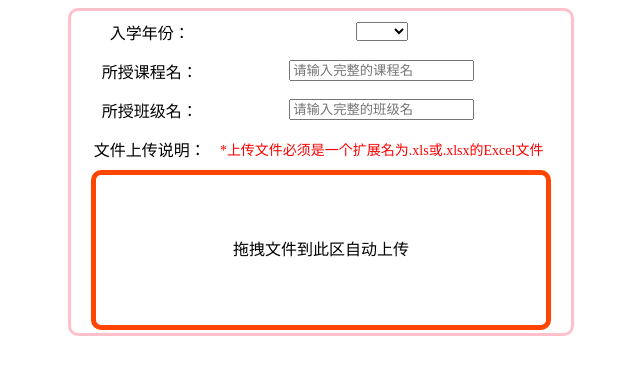
After one commit to zqqian/roster, a PHP site: page /roster/import.php in a window 1280 px wide. The commit adds this page. Shown: the top 375 px of the page, without its empty margins (319-959 px from the left). Run offline with PHP 8.4, Linux system fonts and the light colour scheme.

Commit message:
导入代码更新
1.导入页面链接至用户界面
2.新加导入页面（前端显示页面代码）
3.新加导入页面（后端上传文件代码）
1,2已完成，3等待接入登录信息
待完成事项：向数据库存入课程信息，班级信息，上传Excel表格中的学生信息

```diff
--- /dev/null
+++ b/import.php
@@ -0,0 +1,175 @@
+<!doctype html>
+<html lang="en">
+<head>
+    <meta charset="UTF-8">
+    <title>导入学生信息</title>
+	<script src="js/jquery-3.2.1.js"></script>
+	<style>
+        span{
+            color: red;
+            font-size: 14px;
+        }
+        td{
+            height: 35px;
+            text-align: center;
+            font-size: 16px;
+        }
+        #importForm{
+            width:500px;
+            margin:0 auto;
+            display: block;
+            border:pink solid 3px;
+            border-radius: 10px;
+        }
+        #importTable{
+            margin:0 auto;
+        }
+        .box{
+            width:450px;
+            height:150px;
+            line-height: 150px;
+            border: orangered solid 5px;
+            margin: 0 auto;
+            border-radius: 10px;
+        }
+        .over{
+            width:450px;
+            height:150px;
+            border: orangered dashed  5px;
+            background: lightgoldenrodyellow;
+            border-radius: 10px;
+        }
+	</style>
+</head>
+<script>
+    //拖拽事件的设定
+    $(document).on({
+        dragenter:function(e){//当被拖拽元素进入目标元素时触发
+            e.preventDefault();
+            $(".box").addClass('over');
+        },
+        dragover:function(e){//当被拖拽元素在目标元素上移动时触发
+            e.preventDefault();
+            $(".box").addClass('over');
+        },
+        dragleave:function(e){//当被拖拽元素离开目标元素时触发
+            e.preventDefault();//移除原有浏览器监听效果
+            $(".box").removeClass("over");
+        },
+        drop:function(e){//当被拖拽元素在目标元素上移动时触发
+            e.preventDefault();
+            $(".box").removeClass('over');
+        }
+    });
+</script>
+<body>
+
+    <form id="importForm" action="#"  method="post" enctype="multipart/form-data">
+        <table id="importTable">
+            <tr>
+            <td>入学年份：</td>
+            <td>
+                <select name="year" id="enterYear" >
+                     <option value="" selected></option>
+                    <?php
+                        for($i=2010;$i<=2024;$i++)
+                        echo "<option value='$i'>$i</option>";
+                    ?>
+                </select>
+            </td>
+            </tr>
+
+            <tr>
+                <td>所授课程名：</td>
+                <td><input type="text" name="course" id="course" placeholder="请输入完整的课程名"></td>
+            </tr>
+
+            <tr>
+                <td>所授班级名：</td>
+                <td><input type="text" name="className" id="className" placeholder="请输入完整的班级名"></td>
+            </tr>
+
+            <tr>
+                <td>文件上传说明：</td>
+                <td>
+                    <div id="showExample">
+                        <span>*上传文件必须是一个扩展名为.xls或.xlsx的Excel文件<span>
+                                <!--
+
+
+                                这里再加一个有标准格式的Excel文件，加上类似淘宝放大镜的效果用于提示
+
+
+
+                                -->
+                    </div>
+                </td>
+            </tr>
+
+            <tr>
+                <td colspan="2"><!--拖拽框-->
+                    <center>
+                        <div class="box" id="target_box">
+                        拖拽文件到此区自动上传
+                        </div>
+                    </center>
+                </td>
+            </tr>
+        <!--使用表单上传文件
+        <input type="file"  name="file" id="file"
+               accept="application/vnd.ms-excel,application/vnd.openxhrformats-officedocument.spreadsheetml.sheet">
+        <input type="submit" value="上传">-->
+
+         </table>
+    </form>
+<script>
+    //实现AJAX拖拽上传的js代码
+    var xhr=null;
+    var box=document.getElementById("target_box");
+    box.addEventListener('drop', function (e) {//e是鼠标状态  drag当被拖拽元素被拖拽时触发
+        //三个值都为非空的时候才能拖拽文件上传Excel
+        var year = $("#enterYear").val();
+        var course = $("#course").val().trim();
+        var className = $("#className").val().trim();
+        if("" == year || "" == course || "" == className){
+            alert("请填写完整信息再上传学生信息表！");
+        } else {
+            e.preventDefault();//阻止浏览器对元素的默认处理方式
+
+            var fileList = e.dataTransfer.files;//从鼠标状态中获取文件对象
+            //fileList.length 用来获取上传文件的长度，因为这里设定是一次上传一个班的信息，所以规定只能上传一个
+
+            if(fileList.length!=1){
+                alert("仅支持一次上传一个Excel文件");
+            }else{
+            xhr = new XMLHttpRequest();
+            xhr.open("post", "import_upload.php", true);
+            xhr.setRequestHeader("X-Requested-With", "XMLHttpRequest");
+
+            var formData = new FormData();
+            formData.append('file', fileList[0]);
+            formData.append('enterYear',year);
+            formData.append('course',course);
+            formData.append('className',className);
+
+            xhr.send(formData);
+            xhr.onreadystatechange = function () {
+                if (xhr.readyState == 4 && xhr.status == 200) {
+                    alert(xhr.responseText);
+                    /*  var flag = xhr.responseText;
+                     console.log(flag);
+                     if (flag == 1) {
+                     //box.innerHTML="上传成功";
+                     alert("上传成功");
+                     }
+                     else{
+                     alert("上传失败<br>错误信息：".flag);
+                     }*/
+                }
+            };
+            }
+         }
+    });
+</script>
+</body>
+</html>
--- a/userSee.php
+++ b/userSee.php
@@ -96,7 +96,7 @@
                                 </div>
                                 <div id="panel1" class="panel-collapse collapse collapse"><!--panel-collapse collapse in 表示默认面板打开-->
                                     <div class="panel-body">
-                                        <a href="#" target="" id="import">导入学生名单</a>
+                                        <a href="import.php" target="rightShow" id="import">导入学生名单</a>
                                     </div>
                                     <div class="panel-body">
                                         <a href="#" target="" id="export">导出学生成绩</a>
```
Also changed, not shown: import_upload.php (added, +100 -0 lines).
